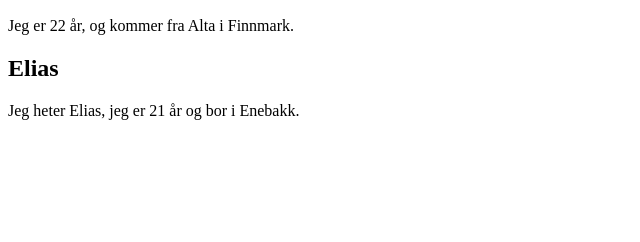
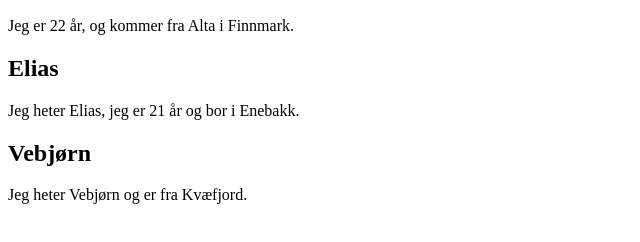
Before and after one commit to DATA1200-2025/valgfri-oppgave-1-git-anbefales-gruppe-20, a plain HTML site: page index.html in a window 1280 px wide. Shown: the part 110-352 px from the top of the page, without its empty margins (0-640 px from the left). Drawn offline with Linux system fonts and the light colour scheme.

Commit message:
Jeg la til underoverskrift og paragraf om meg

```diff
--- a/index.html
+++ b/index.html
@@ -2,9 +2,9 @@
 <html>
     <body>
     </body>
-        <h1>
-            "Om oss"
-        </h1>
+    <h1>
+        "Om oss"
+    </h1>
 
             <h2>Eirik</h2>
                 <p>Jeg er 22 år, og kommer fra Alta i Finnmark.</p>
@@ -12,6 +12,8 @@
             <h2>Elias</h2>
                 <p>Jeg heter Elias, jeg er 21 år og bor i Enebakk.</p>
 
+            <h2>Vebjørn</h2>
+                <p>Jeg heter Vebjørn og er fra Kvæfjord.</p>
     </body>
 
 
```
